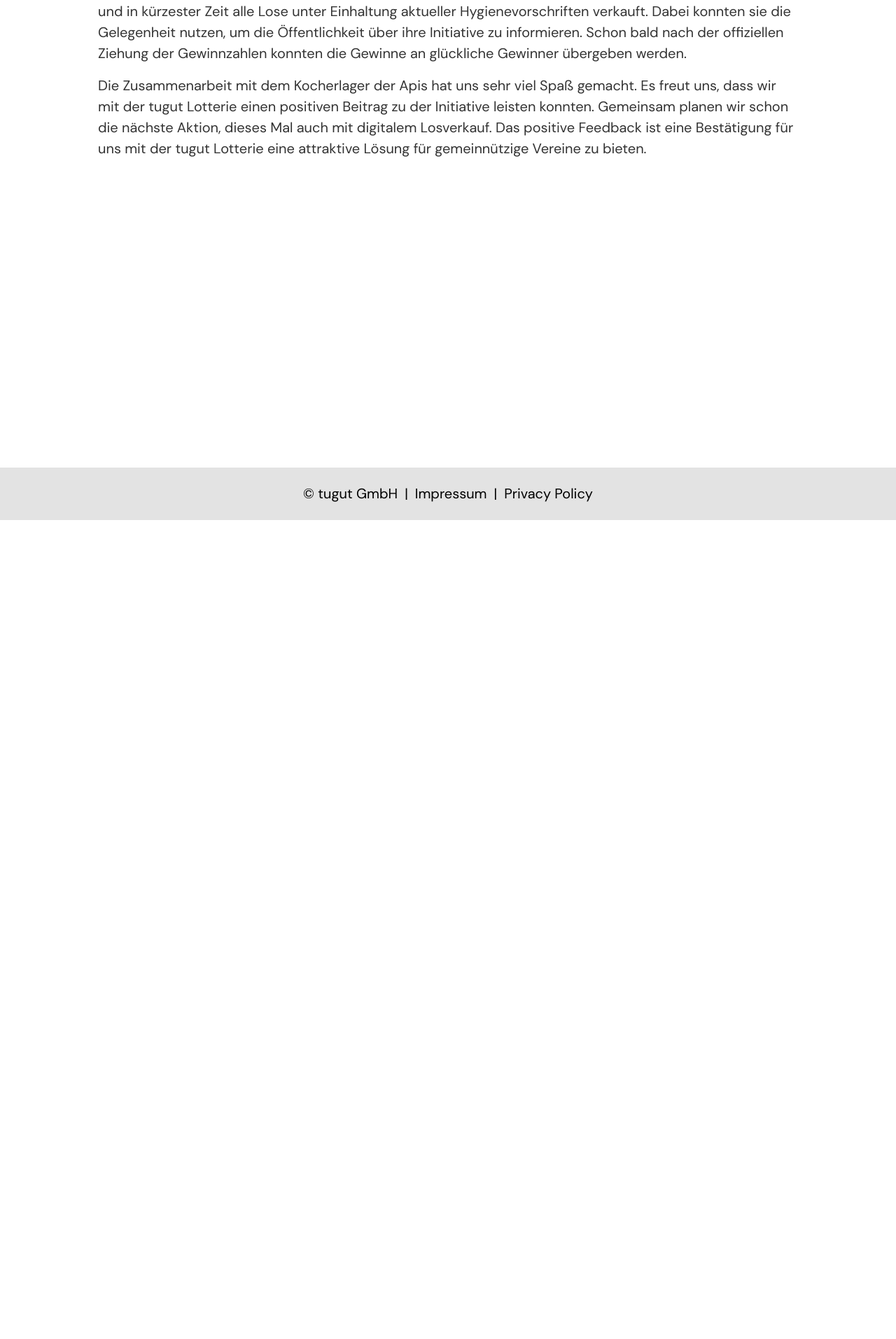
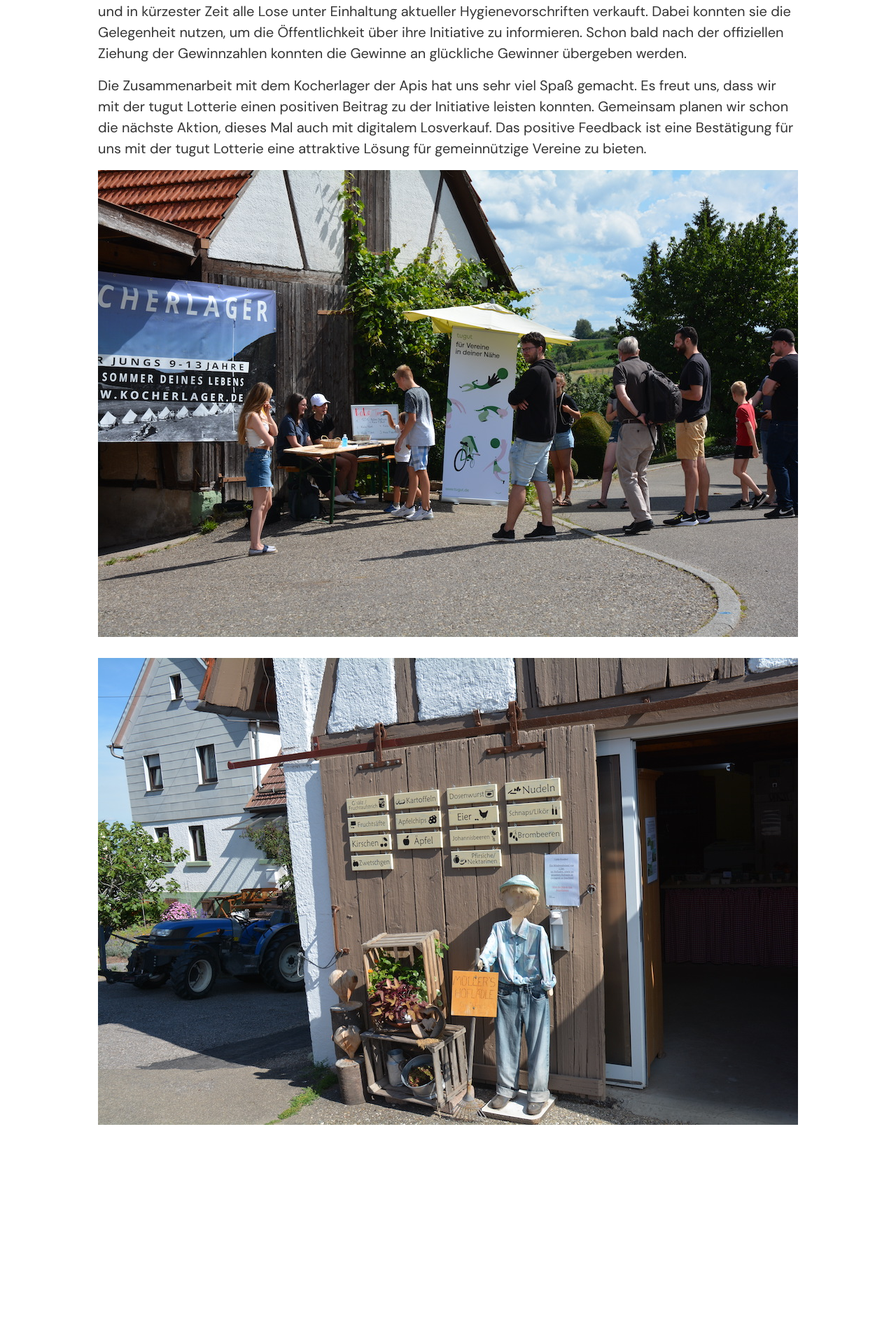
Before and after one commit to tugut-de/site, a Jekyll site: the page built from _posts/2020-08-18-erste-tugut-lotterie.md, in a window 1280 px wide. Shown: the part 1206-3119 px from the top of the page at 70% size. Built offline with Jekyll 4.4.1, drawn with Linux system fonts in a browser that asks for light colours; nearby versions of some CDN libraries; before the commit the page ends 1949 px from its top, so only the background shows below that.

Commit message:
add pictures

```diff
--- a/_posts/2020-08-18-erste-tugut-lotterie.md
+++ b/_posts/2020-08-18-erste-tugut-lotterie.md
@@ -18,3 +18,11 @@ Für die Durchführung der tugut Lotterie haben wir vorab gemeinsam mit Daniel P
 Das Kocherlager hat über ihre Webseite und Mitglieder auf die geplante Veranstaltung aufmerksam gemacht. Am Veranstaltungstag haben Mitglieder und Freunde des Kocherlagers den Losverkauf vor Ort durchgeführt und in kürzester Zeit alle Lose unter Einhaltung aktueller Hygienevorschriften verkauft. Dabei konnten sie die Gelegenheit nutzen, um die Öffentlichkeit über ihre Initiative zu informieren. Schon bald nach der offiziellen Ziehung der Gewinnzahlen konnten die Gewinne an glückliche Gewinner übergeben werden.
 
 Die Zusammenarbeit mit dem Kocherlager der Apis hat uns sehr viel Spaß gemacht. Es freut uns, dass wir mit der tugut Lotterie einen positiven Beitrag zu der Initiative leisten konnten. Gemeinsam planen wir schon die nächste Aktion, dieses Mal auch mit digitalem Losverkauf. Das positive Feedback ist eine Bestätigung für uns mit der tugut Lotterie eine attraktive Lösung für gemeinnützige Vereine zu bieten.
+
+<div class="post-image">
+    <img src="{{ site.url }}{{ site.baseurl }}/assets/posts/first_3.png"/>
+</div>
+
+<div class="post-image">
+    <img src="{{ site.url }}{{ site.baseurl }}/assets/posts/first_2.png"/>
+</div>
```
Also changed, not shown: assets/posts/first_2.png (added), assets/posts/first_3.png (added).
